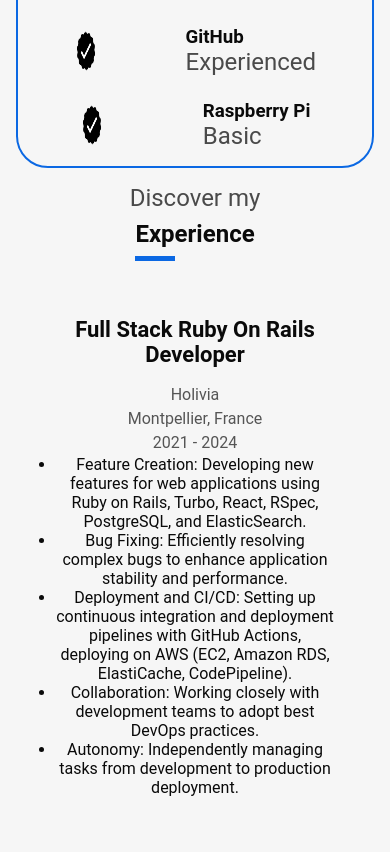
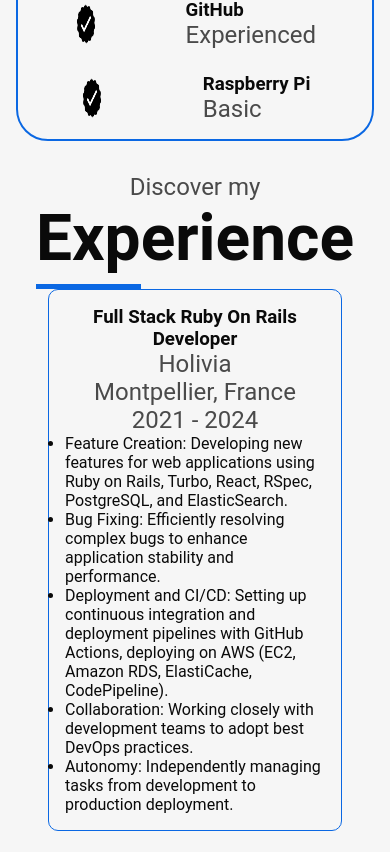
Before and after one commit to elviajero971/react-portfolio, a React (Create React App) app: page / in a window 390 px wide. Shown: the part 4472-5324 px from the top of the page. Built offline with nearby package versions, Linux system fonts and the light colour scheme.

Commit message:
ongoing work on experience styling

```diff
--- a/src/components/App/App.scss
+++ b/src/components/App/App.scss
@@ -5,6 +5,7 @@
 .app {
   text-align: center;
   background-color: var(--background-color);
+  width: 100%;
 
   section{
     display: flex;
--- a/src/components/Contact/ContactForm/ContactForm.scss
+++ b/src/components/Contact/ContactForm/ContactForm.scss
@@ -4,16 +4,17 @@
 form {
     display: flex;
     flex-direction: column;
-    background-color: var(--background-color); // Replace with a suitable background color from theme
+    background-color: var(--background-color);
 
     input, textarea {
         display: flex;
         padding: 0.75rem;
-        border: 1px solid var(--primary-text-color); // Use a suitable color from your theme
+        border: 2px solid var(--primary-colored-text); // Use a suitable color from your theme
         border-radius: 5px;
         font-size: 1rem;
         background-color: var(--background-color); // Replace with color from theme
         color: var(--primary-text-color);
+        outline: none;
 
         &::placeholder {
             color: var(--primary-text-color); // Style placeholder text from theme
@@ -29,8 +30,6 @@ form {
         display: flex;
         flex-direction: column;
         justify-content: flex-start;
-        gap: 2rem; /* Adds a fixed gap of 2rem between the elements */
-        width: 100%;
 
         @media (min-width: 1000px) {
             flex-direction: row;
--- a/src/components/Experiences/Experience/Experience.scss
+++ b/src/components/Experiences/Experience/Experience.scss
@@ -0,0 +1,22 @@
+@import '../../../scss/layout.scss';
+@import '../../../scss/theme.scss';
+
+.experience {
+  display: flex;
+  flex-direction: column;
+  max-width: 800px;
+
+  // put same border as the card
+  border: 1px solid var(--primary-colored-text);
+  border-radius: 10px;
+  padding: 1rem;
+  .experience_header {
+  }
+  ul.experience_description {
+    li {
+      text-align: left;
+      // go to the next line if the text is too long
+      white-space: pre-wrap;
+    }
+  }
+}
--- a/src/components/Experiences/Experience/Experience.tsx
+++ b/src/components/Experiences/Experience/Experience.tsx
@@ -14,14 +14,16 @@ const Experience: React.FC<ExperienceProps> = ({ title, date, company, location,
     return (
         <div className="experience">
             <div className="experience_header">
-                <h3>{title}</h3>
+                <h3 className="title">{title}</h3>
+                <div className="details">
+                    <p>{company}</p>
+                    <p>{location}</p>
+                </div>
+
             </div>
-            <div>
-                <p>{company}</p>
-                <p>{location}</p>
-            </div>
+
             <p>{date}</p>
-            <ul>
+            <ul className="experience_description">
                 {Object.values(description).map((item: string, index: number) => (
                     <li key={index}>{item}</li>
                 ))}
--- a/src/components/Experiences/Experiences.scss
+++ b/src/components/Experiences/Experiences.scss
@@ -6,89 +6,10 @@ section.experiences {
   flex-direction: column;
   padding: 2rem;
 
-  .subtitle {
-    margin-bottom: 0.5rem;
-  }
-
-  .title {
-    margin-bottom: 2rem;
-  }
-
   .experiences_container {
     display: flex;
     flex-direction: column;
+    align-items: flex-start;
     gap: 2rem; // space between experiences
-
-    .experience {
-      padding: 1.5rem;
-
-      .experience_header {
-        display: flex;
-        justify-content: space-between;
-        align-items: center;
-        margin-bottom: 1rem;
-
-        h3 {
-          font-size: 1.375rem;
-          color: var(--primary-text-color);
-        }
-
-        p {
-          font-size: 1rem;
-          color: var(--secondary-text-color);
-        }
-      }
-
-      p {
-        font-size: 1rem;
-        color: #555;
-        line-height: 1.5;
-      }
-    }
   }
 }
-
-/* Responsive Design */
-@media (max-width: 48rem) { // 768px
-  section.experiences {
-    padding: 1.5rem;
-
-    .title {
-      font-size: 1.75rem; // ~28px
-    }
-
-    .experience {
-      padding: 1.25rem;
-
-      .experience_header h3 {
-        font-size: 1.25rem; // ~20px
-      }
-
-      p {
-        font-size: 0.875rem; // ~14px
-      }
-    }
-  }
-}
-
-@media (max-width: 30rem) { // 480px
-  section.experiences {
-    padding: 1rem;
-
-    .title {
-      font-size: 1.5rem; // ~24px
-    }
-
-    .experience {
-      padding: 1rem;
-
-      .experience_header h3 {
-        font-size: 1.125rem; // ~18px
-      }
-
-      p {
-        font-size: 0.8125rem; // ~13px
-      }
-    }
-  }
-}
--- a/src/components/LandingPage/LandingPage.scss
+++ b/src/components/LandingPage/LandingPage.scss
@@ -46,7 +46,7 @@ section.landing_page{
     height: 100%;
     .container_pic {
       img {
-        width: 24rem;
+        width: 36rem;
         margin-top: 2rem;
       }
     }
@@ -58,3 +58,14 @@ section.landing_page{
     }
   }
 }
+
+@media screen and (max-width: $breakpoint-mobile) {
+  section.landing_page {
+    .container_pic {
+      img {
+        width: 100%;
+        height: auto;
+      }
+    }
+  }
+}
--- a/src/translations/fr.json
+++ b/src/translations/fr.json
@@ -10,7 +10,7 @@
   "profile": {
       "text_1": "Bonjour, je suis",
       "text_2": "Lucas Illiano",
-      "text_3": "Backend Developer",
+      "text_3": "Développeur Backend",
       "cv_path": "/cv.pdf",
       "text_btn_cv": "Télécharger CV",
       "text_btn_contact": "Contactez-moi"
```
